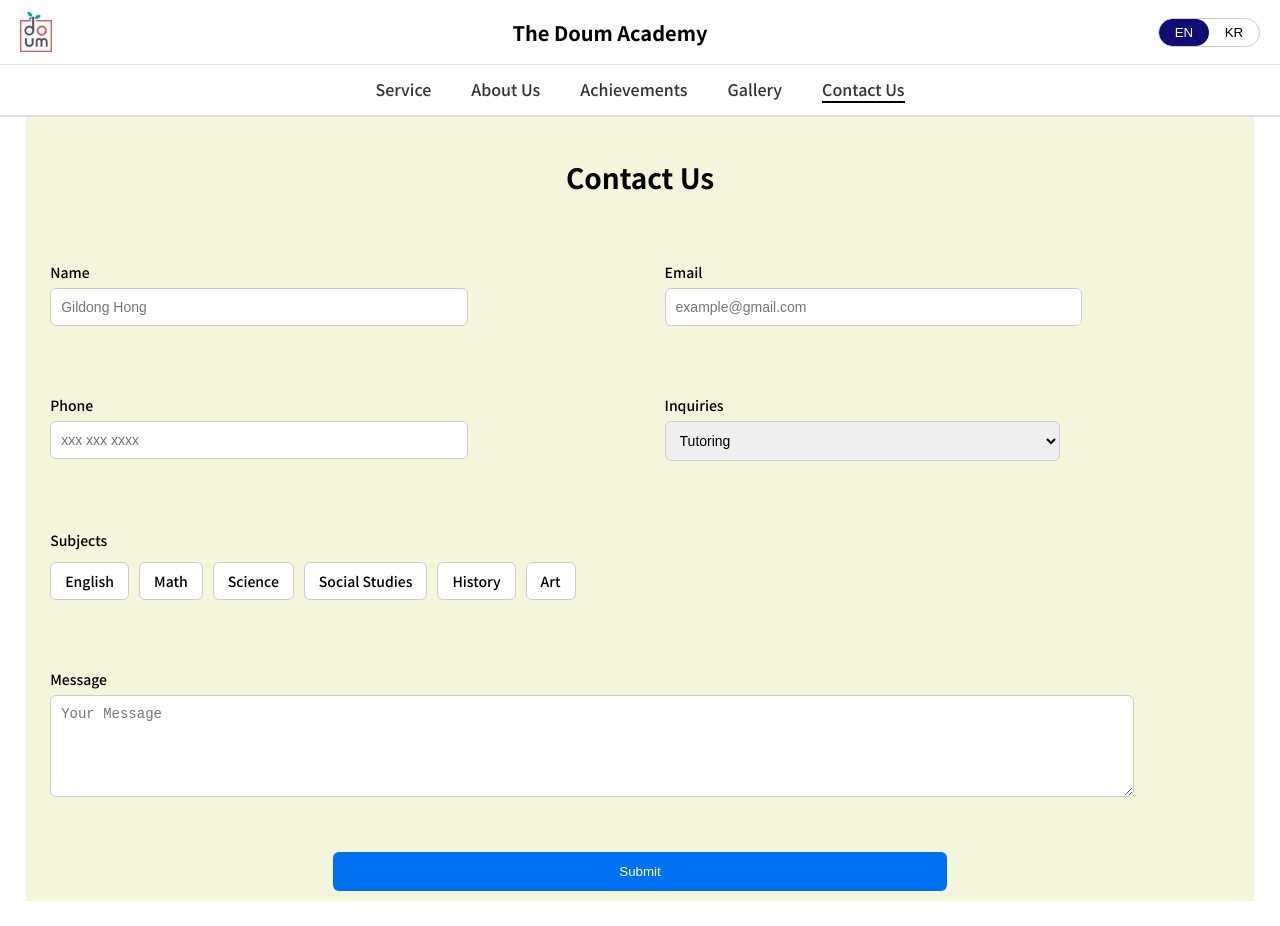
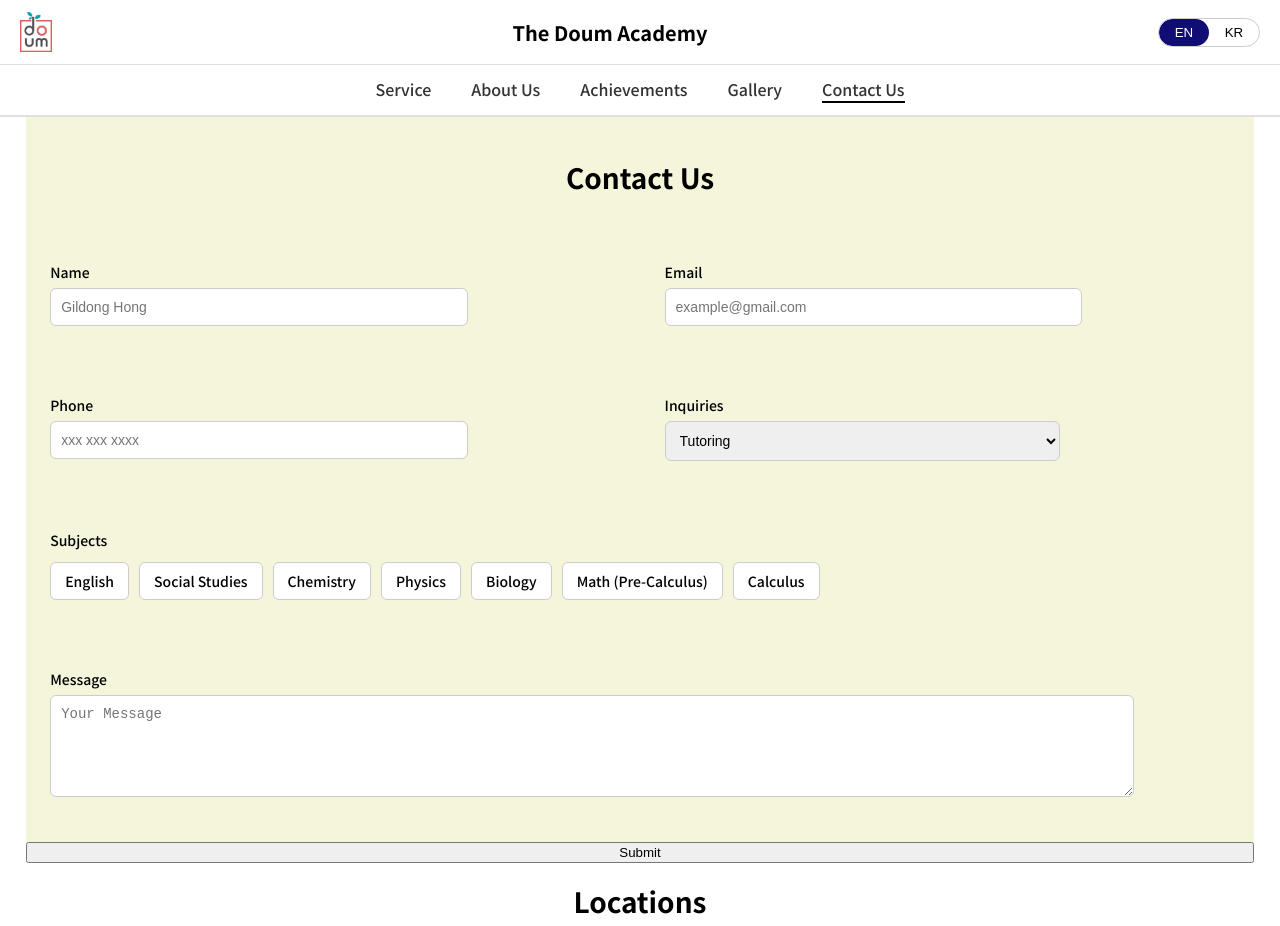
Before and after one commit to junuiui/the-doum-academy-website, a Next.js app: page /contact-us in a window 1280 px wide. Shown: the top 926 px of the page. Built offline with nearby package versions, Linux system fonts and the light colour scheme.

Commit message:
subject arr added

```diff
--- a/src/app/contact-us/page.module.css
+++ b/src/app/contact-us/page.module.css
@@ -76,32 +76,29 @@
     font-size: 14px;
     user-select: none;
     transition: all 0.2s;
+    position: relative;
+}
+
+.subjectBtn span {
+    pointer-events: none;
+    /* 텍스트에 클릭 이벤트 막음 */
+    display: inline-block;
+    width: 100%;
+    text-align: center;
 }
 
 .subjectBtn input {
-    display: none;
-    /* 체크박스 숨김 */
+    position: absolute;
+    opacity: 0;
+    width: 100%;
+    height: 100%;
+    margin: 0;
+    cursor: pointer;
 }
 
-.subjectBtn input:checked+&,
 .subjectBtn input:checked+span {
     background-color: #0070f3;
     color: white;
     border-color: #0070f3;
+    border-radius: 6px;
 }
-
-
-.submitBtn {
-    width: 50%;
-    padding: 12px;
-    background: #0070f3;
-    color: white;
-    border: none;
-    border-radius: 6px;
-    cursor: pointer;
-    margin: 10px auto;
-}
-
-.submitBtn:hover {
-    background: #0059c9;
-}
--- a/src/app/contact-us/page.tsx
+++ b/src/app/contact-us/page.tsx
@@ -1,5 +1,16 @@
 import Location from './location';
 import styles from './page.module.css';
+
+const subjects = [
+    'English',
+    'Social Studies',
+    'Chemistry',
+    'Physics',
+    'Biology',
+    'Math (Pre-Calculus)',
+    'Calculus',
+    // .. more
+]
 
 export default function ContactUsPage() {
     return (
@@ -44,10 +55,10 @@ export default function ContactUsPage() {
                 <div className={styles.field}>
                     <label>Subjects</label>
                     <div className={styles.subjects}>
-                        {['English', 'Math', 'Science', 'Social Studies', 'History', 'Art'].map((subject) => (
-                            <label key={subject} className={styles.subjectBtn}>
+                        {subjects.map((subject) => (
+                            <label className={styles.subjectBtn}>
                                 <input type="checkbox" name="subjects" value={subject} />
-                                {subject}
+                                <span>{subject}</span>
                             </label>
                         ))}
                     </div>
```
